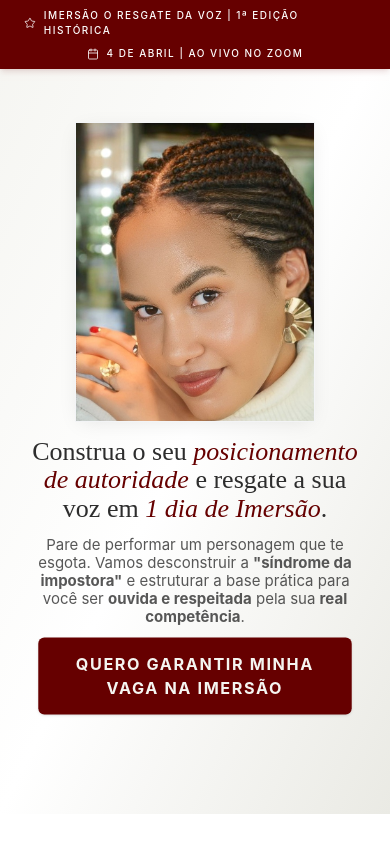
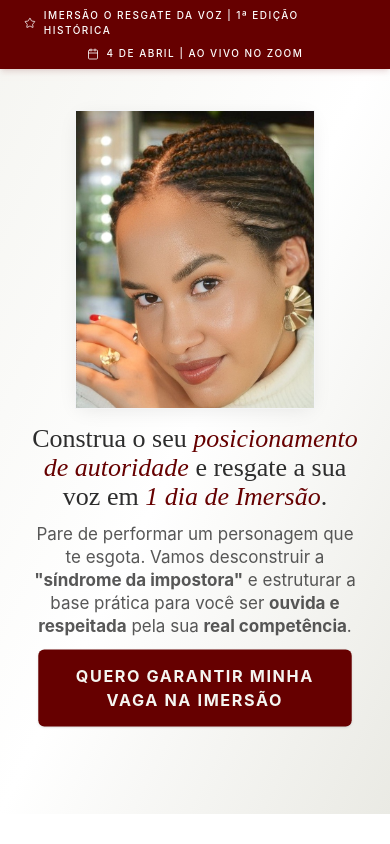
Before and after one commit to ZeferLAB/LP_Izabel_Marco, a React (Vite) app: page / in a window 390 px wide. Shown: the top 844 px of the page. Built offline with nearby package versions, Linux system fonts and the light colour scheme.

Commit message:
Hero subheadline: aumenta fonte mobile de 15px para 17px

```diff
--- a/src/components/Hero.jsx
+++ b/src/components/Hero.jsx
@@ -54,7 +54,7 @@ export default function Hero() {
                         Construa o seu <span className="text-vinho italic">posicionamento de autoridade</span> e resgate a sua voz em <span className="text-vinho italic">1 dia de Imersão</span>.
                     </h1>
 
-                    <p className="text-[15px] lg:text-lg text-softblack/80 max-w-lg leading-[1.2] lg:leading-relaxed font-sans mt-3 lg:mt-0 lg:mb-8">
+                    <p className="text-[17px] lg:text-lg text-softblack/80 max-w-lg leading-[1.35] lg:leading-relaxed font-sans mt-3 lg:mt-0 lg:mb-8">
                         Pare de performar um personagem que te esgota. Vamos desconstruir a <span className="font-bold">&quot;síndrome da impostora&quot;</span> e estruturar a base prática para você ser <span className="font-bold">ouvida e respeitada</span> pela sua <span className="font-bold">real competência</span>.
                     </p>
 
```
